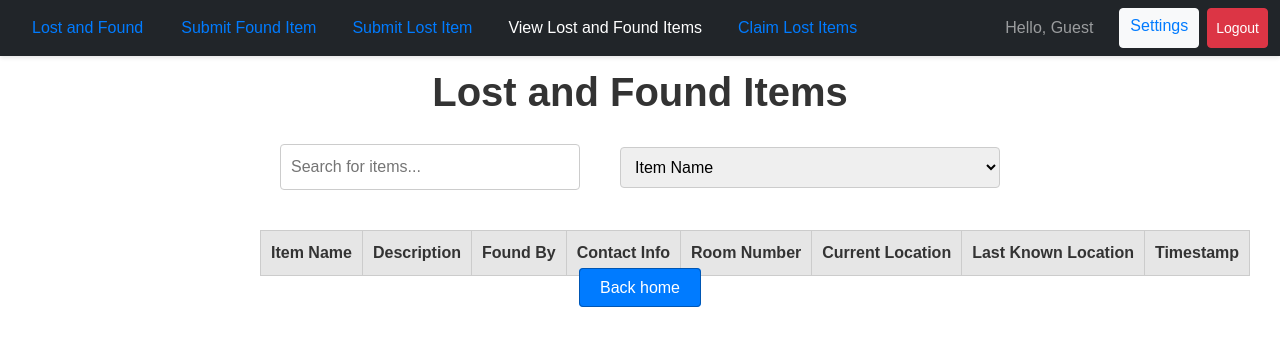
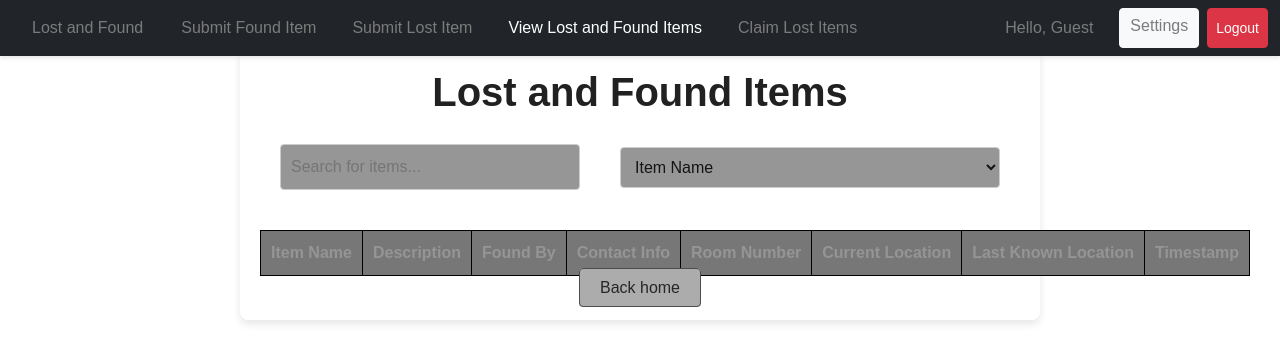
Before and after one commit to mmmejiamendoza/semester-project, a website: page code/public/list.html in a window 1280 px wide. Drawn offline with nearby package versions, Linux system fonts and the light colour scheme; no server answers.

Commit message:
Theme changes are mostly working (except on the claim page)

```diff
--- a/code/public/blue-theme.css
+++ b/code/public/blue-theme.css
@@ -1,51 +1,59 @@
-/* General page styling */
+/* General Styling */
 body {
-    background-color: #1a1f3d; /* Dark blue background */
-    color: #ffffff; /* White text */
-    font-family: Arial, sans-serif;
+    background-color: #0a68a3 ; /* Light background */
+    color: #333333 ; /* Darker text */
+    font-family: Arial, sans-serif; /* Consistent font */
     margin: 0;
     padding: 0;
 }
 
-/* Container styling for centered content */
+a {
+    color: #79b3f5 ; /* Blue links */
+    text-decoration: none;
+}
+
+a:hover {
+    color: #4657b7; /* Darker blue on hover */
+}
+
+/* Container Styling */
 .container {
-    background-color: #1a1f3d; /* Match body background color */
-    color: #ffffff; /* White text */
-    box-shadow: 0 4px 8px rgba(0, 0, 0, 0.3);
+    background-color: #3a5988; /* White for containers */
+    color: #1b222b; /* Darker text */
     padding: 20px;
     border-radius: 8px;
+    box-shadow: 0 4px 8px rgba(0, 0, 0, 0.1); /* Subtle shadow */
     max-width: 800px;
-    text-align: center;
 }
 
 /* Headings */
 h1, h2 {
-    color: #dbe4ff; /* Light blue for headings */
+    color: #212121; /* Darker headings */
 }
 
-/* Table styling */
+/* Table Styling */
 table {
     width: 100%;
     border-collapse: collapse;
-    color: #ffffff; /* White text */
+    color: #251ca3 ; /* Dark text */
 }
 
 th, td {
     padding: 10px;
-    border: 1px solid #dbe4ff; /* Light blue table borders */
+    border: 1px solid #000000; /* Light border */
     text-align: center;
-    background-color: #2a355d; /* Slightly lighter blue for table cells */
+    background-color: #200ba8 ; /* White background */
 }
 
 th {
-    background-color: #3d4d79; /* Darker blue for table headers */
+    background-color: #1a25c3 ; /* Slightly darker for headers */
 }
 
-/* Button styling */
+/* Buttons */
 button, .back-link, .logout-link {
-    background-color: #3d579d; /* Blue button background */
-    color: #ffffff; /* White text */
-    border: 1px solid #dbe4ff; /* Light blue outline */
+    background-color: #243cb3; /* Blue button */
+    color: #272626; /* White text */
+    border: 1px solid #4d4d4d; /* Darker blue border */
     padding: 10px 20px;
     border-radius: 4px;
     cursor: pointer;
@@ -53,37 +61,31 @@ button, .back-link, .logout-link {
 }
 
 button:hover, .back-link:hover, .logout-link:hover {
-    background-color: #3c5dca; /* Brighter blue on hover */
+    background-color: #0f1a8f ; /* Darker blue on hover */
 }
 
-/* Link styling */
-a, .dropdown-menu a {
-    color: #dbe4ff; /* Light blue links */
-    text-decoration: none;
+/* Inputs */
+input[type="text"], input[type="email"], input[type="password"], select {
+    background-color: #292fe0 ; /* White input background */
+    color: #141414 ; /* Dark text */
+    border: 1px solid #1126c4; /* Light border */
+    padding: 10px;
+    border-radius: 4px;
+    width: 100%;
+    margin-bottom: 10px;
 }
 
-a:hover, .dropdown-menu a:hover {
-    color: #b0c4ff; /* Slightly lighter blue on hover */
-}
-
-/* Dropdown menu styling */
-.menu-icon {
-    background-color: #3c5dca; /* Blue background */
-    color: #ffffff; /* White text */
-    padding: 8px;
-    border-radius: 4px;
-    cursor: pointer;
-}
-
+/* Dropdown Menu */
 .dropdown-menu {
-    background-color: #3c5dca; /* Dark blue dropdown background */
-    box-shadow: 0 4px 8px rgba(0, 0, 0, 0.3);
+    background-color: #ffffff ; /* White dropdown */
+    box-shadow: 0 4px 8px rgba(0, 0, 0, 0.1);
     border-radius: 8px;
     padding: 10px;
+    border: 1px solid #969696 ; /* Subtle border */
 }
 
 .dropdown-menu a {
-    background-color: #3c5dca; /* Blue button boxes */
+    background-color: #f2f2f2 ; /* Very light grey button boxes */
     padding: 8px;
     display: block;
     border-radius: 4px;
@@ -91,28 +93,27 @@ a:hover, .dropdown-menu a:hover {
 }
 
 .dropdown-menu a:hover {
-    background-color: #2554ed; /* Brighter blue on hover */
+    background-color: #e0e0e0 ; /* Slightly darker grey on hover */
 }
 
-/* Input fields */
-input[type="text"], input[type="email"], input[type="password"], select {
-    background-color: #2a355d; /* Darker input background */
-    color: #ffffff; /* White text */
-    border: 1px solid #dbe4ff; /* Light blue outline */
-    padding: 10px;
-    border-radius: 4px;
-    width: 100%;
-    margin-bottom: 10px;
+/* Navbar Styling */
+nav {
+    position: fixed ; /* Fix navbar */
+    top: 0 ;
+    left: 0 ;
+    width: 100% ; /* Full width */
+    z-index: 1000; /* On top of other elements */
+    background-color: #9d9c9c; /* White navbar */
+    color: #878787; /* Dark text */
+    padding: 10px 20px ;
+    box-shadow: 0 2px 4px rgba(0, 0, 0, 0.1) ; /* Subtle shadow */
 }
-/* Navigation Styles */
-nav {
-    position: fixed; /* Fixes the navbar to the top of the page */
-    top: 0;
-    left: 0;
-    width: 100%; /* Spans the entire width of the page */
-    z-index: 1000; /* Ensures it appears above other elements */
-    background-color: #3a3a3a; /* Navbar background color */
-    color: #f5f5f5; /* Text color for the navbar */
-    padding: 10px 20px; /* Padding inside the navbar */
-    box-shadow: 0 2px 4px rgba(0, 0, 0, 0.2); /* Optional shadow for a 3D effect */
+
+.navbar a, .navbar-text {
+    color: #7b7b7b ; /* Blue links */
+    font-size: 1rem;
 }
+
+.navbar a:hover {
+    color: #8caed2 ; /* Darker blue on hover */
+}
--- a/code/public/dark-theme.css
+++ b/code/public/dark-theme.css
@@ -1,6 +1,6 @@
 /* Dark theme styles */
 body {
-    background-color: #ececec;
+    background-color: #1c1b1b;
     color: #e0e0e0;
 }
 
--- a/code/public/light-theme.css
+++ b/code/public/light-theme.css
@@ -1,41 +1,119 @@
-/* Light theme styles */
+/* General Styling */
 body {
-    background-color: #ffffff;
-    color: #333333;
+    background-color: #ffffff ; /* Light background */
+    color: #333333 ; /* Darker text */
+    font-family: Arial, sans-serif; /* Consistent font */
+    margin: 0;
+    padding: 0;
 }
 
-/* Links */
-a, .navbar a {
-    color: #007bff;
+a {
+    color: #ecf5ff ; /* Blue links */
+    text-decoration: none;
 }
 
-a:hover, .navbar a:hover {
-    color: #0056b3;
+a:hover {
+    color: #b6b6b6; /* Darker blue on hover */
 }
 
-/* Navbar */
-nav {
-    background-color: #f8f9fa;
-    color: #333333;
-    box-shadow: 0 2px 4px rgba(0, 0, 0, 0.1);
+/* Container Styling */
+.container {
+    background-color: #ffffff; /* White for containers */
+    color: #333333; /* Darker text */
+    padding: 20px;
+    border-radius: 8px;
+    box-shadow: 0 4px 8px rgba(0, 0, 0, 0.1); /* Subtle shadow */
+    max-width: 800px;
 }
 
-/* Tables */
-th {
-    background-color: #e6e6e6;
+/* Headings */
+h1, h2 {
+    color: #212121; /* Darker headings */
 }
 
-td {
-    background-color: #ffffff;
+/* Table Styling */
+table {
+    width: 100%;
+    border-collapse: collapse;
+    color: #959595 ; /* Dark text */
+}
+
+th, td {
+    padding: 10px;
+    border: 1px solid #000000; /* Light border */
+    text-align: center;
+    background-color: #b8b8b8 ; /* White background */
+}
+
+th {
+    background-color: #777777 ; /* Slightly darker for headers */
 }
 
 /* Buttons */
 button, .back-link, .logout-link {
-    background-color: #007bff;
-    color: #ffffff;
-    border: 1px solid #0056b3;
+    background-color: #acacac; /* Blue button */
+    color: #272626; /* White text */
+    border: 1px solid #4d4d4d; /* Darker blue border */
+    padding: 10px 20px;
+    border-radius: 4px;
+    cursor: pointer;
+    font-size: 1rem;
 }
 
 button:hover, .back-link:hover, .logout-link:hover {
-    background-color: #0056b3;
+    background-color: #a1a0a0 ; /* Darker blue on hover */
 }
+
+/* Inputs */
+input[type="text"], input[type="email"], input[type="password"], select {
+    background-color: #969696 ; /* White input background */
+    color: #141414 ; /* Dark text */
+    border: 1px solid #6c6b6b; /* Light border */
+    padding: 10px;
+    border-radius: 4px;
+    width: 100%;
+    margin-bottom: 10px;
+}
+
+/* Dropdown Menu */
+.dropdown-menu {
+    background-color: #ffffff ; /* White dropdown */
+    box-shadow: 0 4px 8px rgba(0, 0, 0, 0.1);
+    border-radius: 8px;
+    padding: 10px;
+    border: 1px solid #969696 ; /* Subtle border */
+}
+
+.dropdown-menu a {
+    background-color: #f2f2f2 ; /* Very light grey button boxes */
+    padding: 8px;
+    display: block;
+    border-radius: 4px;
+    text-align: center;
+}
+
+.dropdown-menu a:hover {
+    background-color: #e0e0e0 ; /* Slightly darker grey on hover */
+}
+
+/* Navbar Styling */
+nav {
+    position: fixed ; /* Fix navbar */
+    top: 0 ;
+    left: 0 ;
+    width: 100% ; /* Full width */
+    z-index: 1000; /* On top of other elements */
+    background-color: #9d9c9c; /* White navbar */
+    color: #878787; /* Dark text */
+    padding: 10px 20px ;
+    box-shadow: 0 2px 4px rgba(0, 0, 0, 0.1) ; /* Subtle shadow */
+}
+
+.navbar a, .navbar-text {
+    color: #7b7b7b ; /* Blue links */
+    font-size: 1rem;
+}
+
+.navbar a:hover {
+    color: #8caed2 ; /* Darker blue on hover */
+}
```
Also changed, not shown: code/public/claim.html (+1 -1 lines), code/public/index.html (+1 -1 lines).
